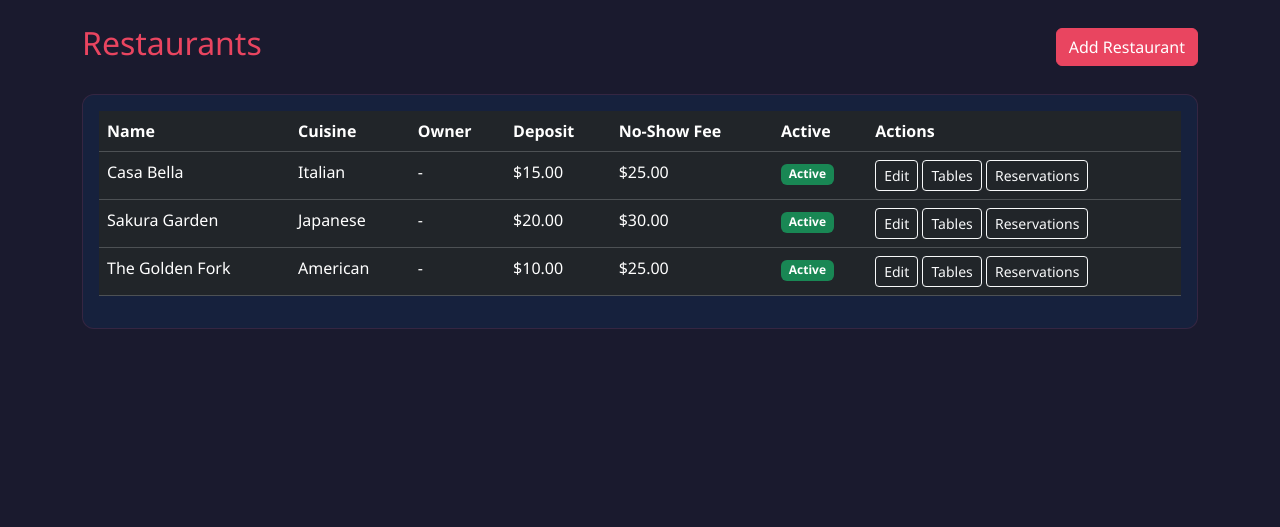
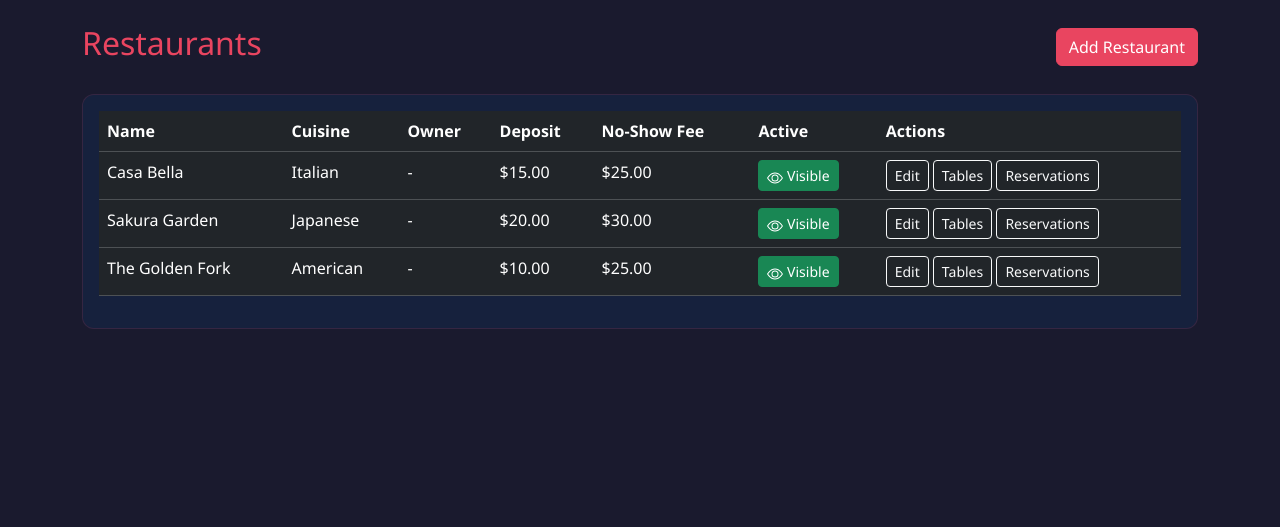
Before and after one commit to felabayomi/ReserveEZ, a Flask app: page /admin/restaurants in a window 1280 px wide. Shown: the part 64-591 px from the top of the page. Run offline with Flask 3, Linux system fonts and the light colour scheme; the visitor is signed in with stand-in values (Sample User, id 1).

Commit message:
Add a way to toggle restaurant visibility on the public site
Introduces a new POST route `/admin/restaurant/<int:rid>/toggle-visibility` in `routes/admin.py` and updates `templates/admin/restaurants.html` to include a button for toggling restaurant visibility on the public site.

Replit-Commit-Author: Agent
Replit-Commit-Session-Id: 99ee95cf-b045-49b0-8551-7e1bd2433cd2
Replit-Commit-Checkpoint-Type: full_checkpoint
Replit-Commit-Event-Id: a21b5841-6f7e-4d47-a9bb-554cb0eba04f
Replit-Commit-Screenshot-Url: https://storage.googleapis.com/screenshot-production-us-central1/b8c7a0c4-625d-4e10-aa1b-69de390a1df5/99ee95cf-b045-49b0-8551-7e1bd2433cd2/e3bfbyB
Replit-Helium-Checkpoint-Created: true

```diff
--- a/routes/admin.py
+++ b/routes/admin.py
@@ -139,6 +139,16 @@ def restaurant_new():
 
     return render_template("admin/restaurant_form.html",
                            restaurant=None, cuisine_types=CUISINE_TYPES)
+
+
+@admin_bp.route("/restaurant/<int:rid>/toggle-visibility", methods=["POST"])
+def toggle_visibility(rid):
+    require_admin()
+    r = Restaurant.query.get_or_404(rid)
+    r.active = not r.active
+    db.session.commit()
+    flash(f"{r.name} is now {'visible' if r.active else 'hidden'} on the public site.", "success")
+    return redirect(url_for("admin.restaurants"))
 
 
 @admin_bp.route("/restaurant/<int:rid>/edit", methods=["GET", "POST"])
--- a/templates/admin/restaurants.html
+++ b/templates/admin/restaurants.html
@@ -68,11 +68,26 @@
           <td>${{ '%.2f'|format(r.deposit_amount_cents / 100) }}</td>
           <td>${{ '%.2f'|format(r.no_show_fee_cents / 100) }}</td>
           <td>
-            {% if r.active %}
-              <span class="badge bg-success">Active</span>
-            {% else %}
-              <span class="badge bg-secondary">Inactive</span>
-            {% endif %}
+            <form method="POST" action="/admin/restaurant/{{ r.id }}/toggle-visibility" class="d-inline">
+              {% if r.active %}
+                <button type="submit" class="btn btn-sm btn-success" title="Visible on public site — click to hide">
+                  <svg xmlns="http://www.w3.org/2000/svg" width="16" height="16" fill="currentColor" viewBox="0 0 16 16">
+                    <path d="M16 8s-3-5.5-8-5.5S0 8 0 8s3 5.5 8 5.5S16 8 16 8zM1.173 8a13.133 13.133 0 0 1 1.66-2.043C4.12 4.668 5.88 3.5 8 3.5c2.12 0 3.879 1.168 5.168 2.457A13.133 13.133 0 0 1 14.828 8c-.058.087-.122.183-.195.288-.335.48-.83 1.12-1.465 1.755C11.879 11.332 10.119 12.5 8 12.5c-2.12 0-3.879-1.168-5.168-2.457A13.134 13.134 0 0 1 1.172 8z"/>
+                    <path d="M8 5.5a2.5 2.5 0 1 0 0 5 2.5 2.5 0 0 0 0-5zM4.5 8a3.5 3.5 0 1 1 7 0 3.5 3.5 0 0 1-7 0z"/>
+                  </svg>
+                  Visible
+                </button>
+              {% else %}
+                <button type="submit" class="btn btn-sm btn-outline-secondary" title="Hidden from public site — click to show">
+                  <svg xmlns="http://www.w3.org/2000/svg" width="16" height="16" fill="currentColor" viewBox="0 0 16 16">
+                    <path d="M13.359 11.238C15.06 9.72 16 8 16 8s-3-5.5-8-5.5a7.028 7.028 0 0 0-2.79.588l.77.771A5.944 5.944 0 0 1 8 3.5c2.12 0 3.879 1.168 5.168 2.457A13.134 13.134 0 0 1 14.828 8c-.058.087-.122.183-.195.288-.335.48-.83 1.12-1.465 1.755-.165.165-.337.328-.517.486l.708.709z"/>
+                    <path d="M11.297 9.176a3.5 3.5 0 0 0-4.474-4.474l.823.823a2.5 2.5 0 0 1 2.829 2.829l.822.822zm-2.943 1.299.822.822a3.5 3.5 0 0 1-4.474-4.474l.823.823a2.5 2.5 0 0 0 2.829 2.829z"/>
+                    <path d="M3.35 5.47c-.18.16-.353.322-.518.487A13.134 13.134 0 0 0 1.172 8l.195.288c.335.48.83 1.12 1.465 1.755C4.121 11.332 5.881 12.5 8 12.5c.716 0 1.39-.133 2.02-.36l.77.772A7.029 7.029 0 0 1 8 13.5C3 13.5 0 8 0 8s.939-1.721 2.641-3.238l.708.709zm10.296 8.884-12-12 .708-.708 12 12-.708.708z"/>
+                  </svg>
+                  Hidden
+                </button>
+              {% endif %}
+            </form>
           </td>
           <td>
             <a href="/admin/restaurant/{{ r.id }}/edit" class="btn btn-sm btn-outline-light">Edit</a>
```
Also changed, not shown: attached_assets/image_1771042340628.png (added).
